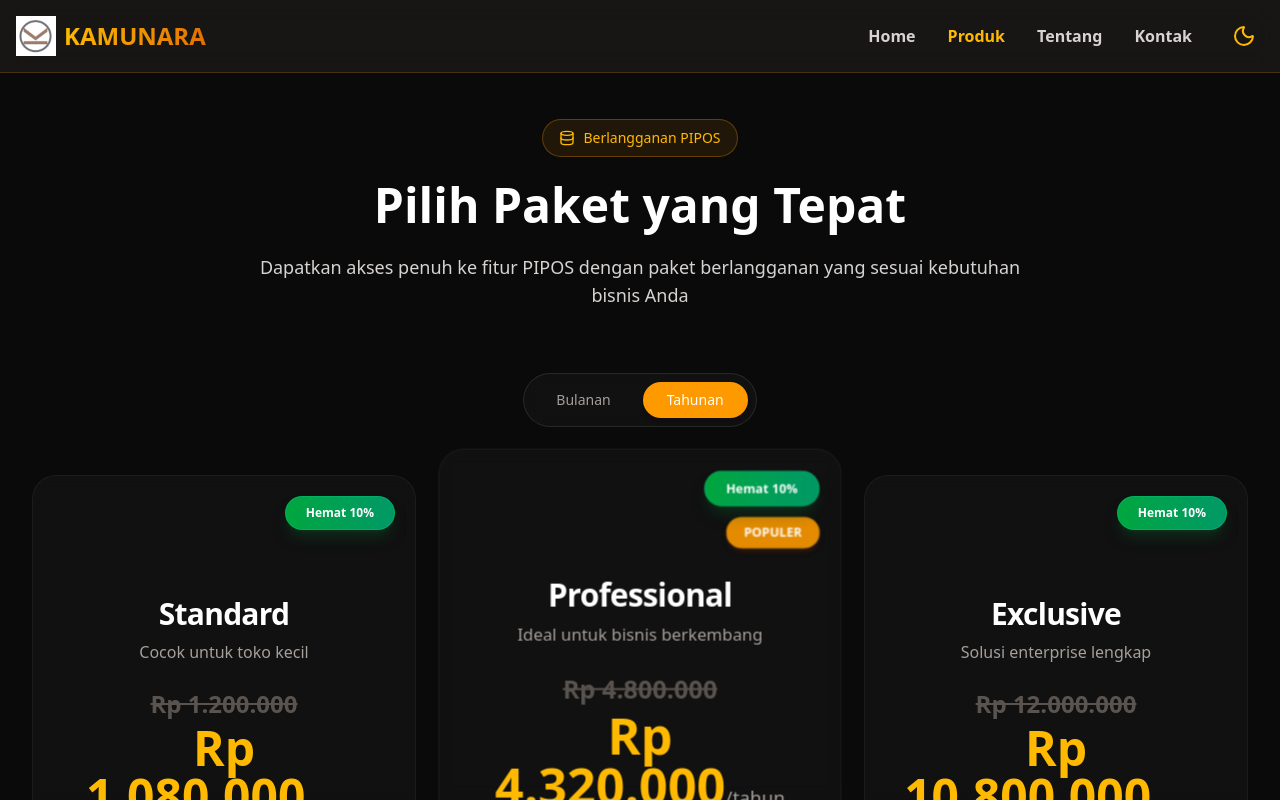
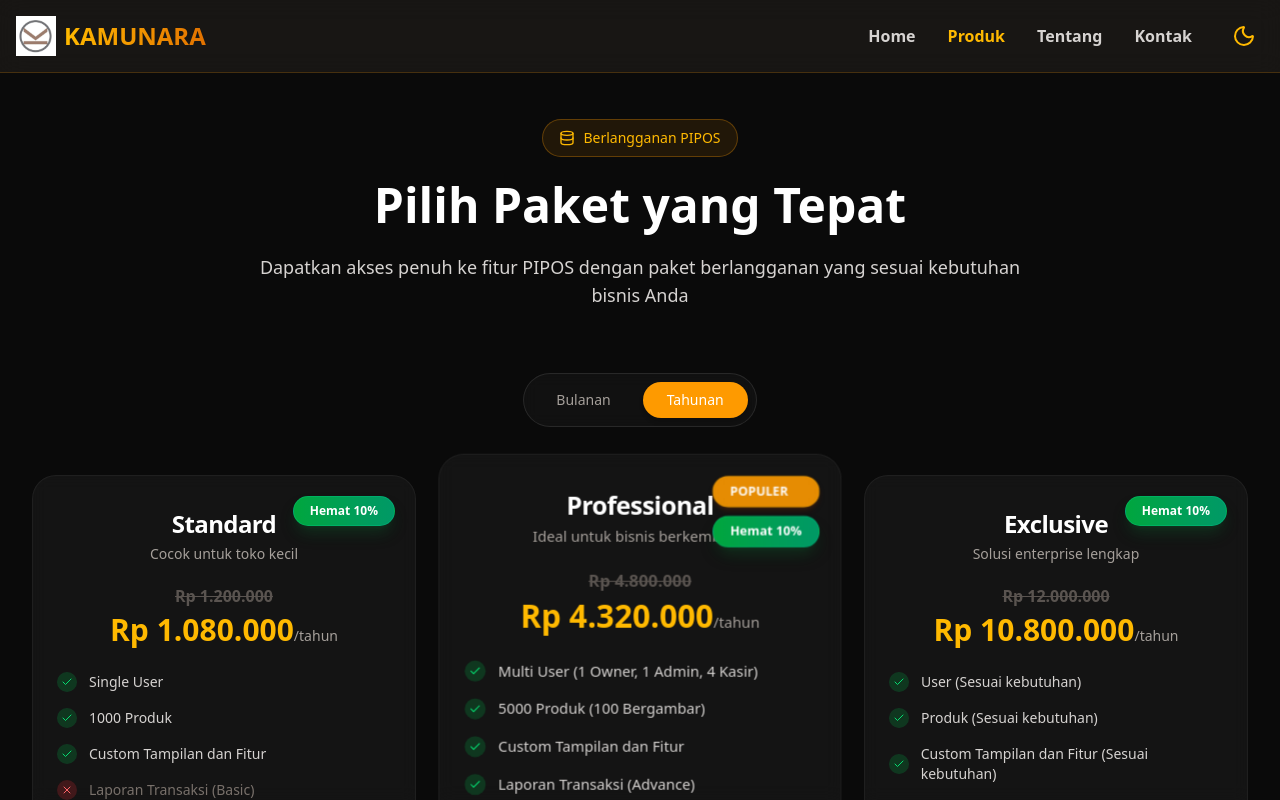
Before and after one commit to husnialfarisal-tech/kamunara, a Next.js app: page /produk in a window 1280 px wide. Both pictures are taken after a click on the button "Tahunan". Shown: the part 925-1725 px from the top of the page. Built offline with nearby package versions, Linux system fonts and the light colour scheme.

Commit message:
Hover bandel di produk

```diff
--- a/src/app/produk/page.tsx
+++ b/src/app/produk/page.tsx
@@ -60,9 +60,6 @@ const institutions = [
   { name: "Universitas Khairun", location: "Ternate", product: "PIPOS & KKNKU", description: "Sistem terintegrasi untuk manajemen kasir universitas dan website KKN - mengelola pembayaran mahasiswa dan program Kuliah Kerja Nyata", applications: ["Kasir Universitas", "Pendaftaran KKN", "Berkas Mahasiswa", "Manajemen Lokasi"] }
 ]
 
-// ============================================
-// COMPONENTS
-// ============================================
 
 function HeroSection() {
   return (
@@ -102,13 +99,10 @@ function PIPOSSection() {
             initial={{ opacity: 0, y: 20 }}
             whileInView={{ opacity: 1, y: 0 }}
             viewport={{ once: true }}
-            whileHover={{ y: -8, scale: 1.04, boxShadow: '0 15px 30px -8px rgba(245, 158, 11, 0.45)', transition: { duration: 0.14, ease: 'easeOut' } }}
-            className="group relative inline-flex items-center gap-2 bg-amber-500/10 border border-amber-500/30 rounded-full px-4 py-2 overflow-hidden"
+            whileHover={{ y: -4, scale: 1.02, boxShadow: '0 8px 20px -6px rgba(245, 158, 11, 0.4)', transition: { duration: 0.14, ease: 'easeOut' } }}
+            className="group relative inline-flex items-center gap-2 bg-amber-500/10 border border-amber-500/30 rounded-full px-4 py-2"
           >
-            <div className="absolute inset-0 opacity-0 group-hover:opacity-60 transition-opacity duration-150 pointer-events-none">
-              <div className="absolute inset-0 bg-gradient-to-br from-amber-500/30 to-transparent blur-xl scale-110" />
-            </div>
-            <Database className="w-4 h-4 text-amber-400 transition-transform duration-150 group-hover:scale-125 group-hover:-rotate-6" />
+            <Database className="w-4 h-4 text-amber-400 transition-transform duration-150 group-hover:scale-110 group-hover:-rotate-3" />
             <span className="text-amber-400 text-sm font-medium transition-colors duration-150 group-hover:text-amber-200">Manajemen Kasir</span>
           </motion.div>
           <h2 className="text-4xl md:text-5xl font-bold text-white">PIPOS</h2>
@@ -121,15 +115,13 @@ function PIPOSSection() {
             <div className="flex items-center gap-3 text-stone-300"><Database className="w-5 h-5 text-amber-400" /><span>Laporan dan analisis bisnis lengkap</span></div>
           </div>
         </div>
+        {/* Piposs */}
         <motion.div
           whileHover={{ y: -14, scale: 1.045, boxShadow: '0 22px 45px -12px rgba(245, 158, 11, 0.55)', transition: { duration: 0.14, ease: 'easeOut' } }}
           className="group relative bg-neutral-900/60 backdrop-blur-sm border border-white/5 hover:border-amber-500/30 rounded-3xl p-8 overflow-hidden"
         >
-          <div className="absolute inset-0 opacity-0 group-hover:opacity-70 transition-opacity duration-150 pointer-events-none">
-            <div className="absolute inset-0 bg-gradient-to-br from-amber-500/20 to-transparent blur-2xl scale-110" />
-          </div>
           <div className="bg-neutral-800/50 rounded-2xl p-10 text-center relative z-10">
-            <Database className="w-32 h-32 mx-auto text-amber-400 mb-6 transition-transform duration-150 group-hover:scale-125 group-hover:-rotate-3" />
+            <Database className="w-32 h-32 mx-auto text-amber-400 mb-6 transition-transform duration-150 group-hover:scale-120 group-hover:-rotate-3" />
             <h3 className="text-2xl font-bold text-white mb-2 transition-colors duration-150 group-hover:text-amber-200">PIPOS</h3>
             <p className="text-stone-400 transition-colors duration-150 group-hover:text-stone-100">Point of Sale System dengan 3 Role Akses</p>
           </div>
@@ -161,10 +153,16 @@ function SubscriptionSection() {
           transition={{ duration: 0.7 }}
           className="text-center mb-16"
         >
-          <div className="inline-flex items-center gap-2 bg-amber-500/10 border border-amber-500/30 rounded-full px-4 py-2 mb-6">
-            <Database className="w-4 h-4 text-amber-400" />
-            <span className="text-amber-400 text-sm font-medium">Berlangganan PIPOS</span>
-          </div>
+          <motion.div
+            initial={{ opacity: 0, y: 20 }}
+            whileInView={{ opacity: 1, y: 0 }}
+            viewport={{ once: true }}
+            whileHover={{ y: -4, scale: 1.02, boxShadow: '0 8px 20px -6px rgba(245, 158, 11, 0.4)', transition: { duration: 0.14, ease: 'easeOut' } }}
+            className="group relative inline-flex items-center gap-2 bg-amber-500/10 border border-amber-500/30 rounded-full px-4 py-2 mb-6"
+          >
+            <Database className="w-4 h-4 text-amber-400 transition-transform duration-150 group-hover:scale-110 group-hover:-rotate-3" />
+            <span className="text-amber-400 text-sm font-medium transition-colors duration-150 group-hover:text-amber-200">Berlangganan PIPOS</span>
+          </motion.div>
           <h2 className="text-4xl md:text-5xl font-bold text-white mb-6">Pilih Paket yang Tepat</h2>
           <p className="text-lg text-stone-300 max-w-3xl mx-auto">
             Dapatkan akses penuh ke fitur PIPOS dengan paket berlangganan yang sesuai kebutuhan bisnis Anda
@@ -207,76 +205,79 @@ function SubscriptionSection() {
               viewport={{ once: true }}
               transition={{ duration: 0.6, delay: idx * 0.1 }}
               whileHover={{
-                y: -14,
-                scale: 1.045,
-                boxShadow: '0 22px 45px -12px rgba(245, 158, 11, 0.55)',
+                y: -8,
+                scale: 1.02,
+                boxShadow: '0 12px 30px -8px rgba(245, 158, 11, 0.4)',
                 transition: { duration: 0.14, ease: 'easeOut' },
               }}
               className={`
-                group relative bg-neutral-900/60 backdrop-blur-sm
+                group relative bg-neutral-900/80 backdrop-blur-sm
                 border border-white/5 hover:border-amber-500/30
-                rounded-3xl overflow-hidden transition-all duration-300
+                rounded-3xl overflow-hidden
                 ${pkg === 'prof' ? 'border-amber-500/50 lg:scale-105' : ''}
-                ${!isMonthly ? 'pt-20 pb-10' : 'pt-6 pb-10'}
               `}
               >
+              {/* Badges dalam 1 kolom */}
+              <div className="absolute top-5 right-5 z-20 flex flex-col gap-2">
                 {/* Badge POPULER */}
                 {pkg === 'prof' && (
-                <div className="absolute top-16 right-5 z-20">
-                  <div className="
+                  <motion.div
+                    initial={{ opacity: 0, x: 20 }}
+                    animate={{ opacity: 1, x: 0 }}
+                    exit={{ opacity: 0, x: 20 }}
+                    className="
                       bg-amber-500/90 backdrop-blur-sm border border-amber-400/30
                       text-white text-xs font-semibold px-4 py-1.5 rounded-full
                       shadow-md shadow-amber-900/30
-                  ">
+                    "
+                  >
                     POPULER
-                  </div>
-                </div>
+                  </motion.div>
                 )}
 
-              {/* Badge Hemat 10% - Posisi aman, tidak akan menumpuk */}
+                {/* Badge Hemat 10% - dengan efek masuk */}
                 {!isMonthly && (
-                <div className="absolute top-5 right-5 z-30">
-                  <div className="
+                  <motion.div
+                    initial={{ opacity: 0, y: -10, scale: 0.8 }}
+                    animate={{ opacity: 1, y: 0, scale: 1 }}
+                    transition={{ type: 'spring', stiffness: 400, damping: 25 }}
+                    className="
                       bg-gradient-to-r from-green-600 to-emerald-600
                       backdrop-blur-md border border-emerald-400/30
-                    text-white text-xs font-semibold px-5 py-2 rounded-full
-                    shadow-lg shadow-green-900/40 transform transition-all duration-300
-                    group-hover:scale-105 group-hover:shadow-green-600/50
-                  ">
+                      text-white text-xs font-semibold px-4 py-1.5 rounded-full
+                      shadow-lg shadow-green-900/40
+                    "
+                  >
                     Hemat 10%
-                  </div>
-                </div>
+                  </motion.div>
                 )}
-
-              <div className="absolute inset-0 opacity-0 group-hover:opacity-70 transition-opacity duration-150 pointer-events-none">
-                <div className="absolute inset-0 bg-gradient-to-br from-amber-500/20 to-transparent blur-2xl scale-110" />
               </div>
 
-              <div className="relative z-10 px-6">
-                <div className={`text-center mb-8 ${!isMonthly ? 'mt-10' : 'mt-4'}`}>
-                  <h3 className="text-2xl md:text-3xl font-bold text-white mb-2 tracking-tight">
+              <div className="relative z-10 px-6 pt-8 pb-6">
+                <div className="text-center mb-6">
+                  <h3 className="text-xl md:text-2xl font-bold text-white mb-1 tracking-tight">
                     {pkg === 'standar' ? 'Standard' : pkg === 'prof' ? 'Professional' : 'Exclusive'}
                   </h3>
-                  <p className="text-stone-400 text-sm md:text-base">
+                  <p className="text-stone-400 text-xs md:text-sm">
                     {pkg === 'standar' ? 'Cocok untuk toko kecil' : pkg === 'prof' ? 'Ideal untuk bisnis berkembang' : 'Solusi enterprise lengkap'}
                   </p>
 
-                  <div className="mt-6">
+                  <div className="mt-5">
                     {isMonthly ? (
-                      <div className="text-4xl md:text-5xl font-bold text-amber-400">
-                        <div className="line-through text-stone-500 text-xl md:text-2xl opacity-70 mb-1">
+                      <div className="text-2xl md:text-3xl font-bold text-amber-400">
+                        <div className="line-through text-stone-500 text-sm md:text-base opacity-70 mb-1">
                           {pkg === 'standar' ? 'Rp 200.000' : pkg === 'prof' ? 'Rp 600.000' : 'Rp 1.500.000'}
                         </div>
                         {formatPrice(packagePrices[pkg as keyof typeof packagePrices].monthly)}
-                        <span className="text-base md:text-lg text-stone-400 font-normal">/bulan</span>
+                        <span className="text-sm text-stone-400 font-normal">/bulan</span>
                       </div>
                     ) : (
-                      <div className="text-4xl md:text-5xl font-bold text-amber-400">
-                        <div className="line-through text-stone-500 text-xl md:text-2xl opacity-70 mb-1">
+                      <div className="text-2xl md:text-3xl font-bold text-amber-400">
+                        <div className="line-through text-stone-500 text-sm md:text-base opacity-70 mb-1">
                           {pkg === 'standar' ? 'Rp 1.200.000' : pkg === 'prof' ? 'Rp 4.800.000' : 'Rp 12.000.000'}
                         </div>
                         {formatPrice(packagePrices[pkg as keyof typeof packagePrices].annual)}
-                        <span className="text-base md:text-lg text-stone-400 font-normal">/tahun</span>
+                        <span className="text-sm text-stone-400 font-normal">/tahun</span>
                       </div>
                     )}
                   </div>
@@ -314,9 +315,9 @@ function SubscriptionSection() {
                   className="
                     w-full bg-gradient-to-r from-amber-500 to-amber-600
                     hover:from-amber-600 hover:to-amber-700
-                    text-white font-semibold py-3.5 px-6 rounded-xl
-                    transition-all duration-300 hover:shadow-xl hover:shadow-amber-500/30
-                    transform hover:-translate-y-1 active:scale-95
+                    text-white font-semibold py-3 px-4 rounded-xl
+                    transition-all duration-300 hover:shadow-lg hover:shadow-amber-500/30
+                    transform hover:-translate-y-0.5 active:scale-95 text-sm
                   "
                 >
                   Pilih {pkg === 'standar' ? 'Standard' : pkg === 'prof' ? 'Professional' : 'Exclusive'}
@@ -366,20 +367,23 @@ function KKNKUSection() {
           whileHover={{ y: -14, scale: 1.045, boxShadow: '0 22px 45px -12px rgba(245, 158, 11, 0.55)', transition: { duration: 0.14, ease: 'easeOut' } }}
           className="group relative bg-neutral-900/60 backdrop-blur-sm border border-white/5 hover:border-amber-500/30 rounded-3xl p-8 overflow-hidden order-2 lg:order-1"
         >
-          <div className="absolute inset-0 opacity-0 group-hover:opacity-70 transition-opacity duration-150 pointer-events-none">
-            <div className="absolute inset-0 bg-gradient-to-br from-amber-500/20 to-transparent blur-2xl scale-110" />
-          </div>
           <div className="bg-neutral-800/50 rounded-2xl p-10 text-center relative z-10">
-            <Smartphone className="w-32 h-32 mx-auto text-amber-400 mb-6 transition-transform duration-150 group-hover:scale-125 group-hover:-rotate-3" />
+            <Smartphone className="w-32 h-32 mx-auto text-amber-400 mb-6 transition-transform duration-150 group-hover:scale-120 group-hover:-rotate-3" />
             <h3 className="text-2xl font-bold text-white mb-2 transition-colors duration-150 group-hover:text-amber-200">KKNKU</h3>
             <p className="text-stone-400 transition-colors duration-150 group-hover:text-stone-100">Kuliah Kerja Nyata Universitas Khairun</p>
           </div>
         </motion.div>
         <div className="space-y-6 order-1 lg:order-2">
-          <div className="inline-flex items-center gap-2 bg-amber-500/10 border border-amber-500/30 rounded-full px-4 py-2">
-            <Smartphone className="w-4 h-4 text-amber-400" />
-            <span className="text-amber-400 text-sm font-medium">Manajemen KKN</span>
-          </div>
+          <motion.div
+            initial={{ opacity: 0, y: 20 }}
+            whileInView={{ opacity: 1, y: 0 }}
+            viewport={{ once: true }}
+            whileHover={{ y: -4, scale: 1.02, boxShadow: '0 8px 20px -6px rgba(245, 158, 11, 0.4)', transition: { duration: 0.14, ease: 'easeOut' } }}
+            className="group relative inline-flex items-center gap-2 bg-amber-500/10 border border-amber-500/30 rounded-full px-4 py-2"
+          >
+            <Smartphone className="w-4 h-4 text-amber-400 transition-transform duration-150 group-hover:scale-110 group-hover:-rotate-3" />
+            <span className="text-amber-400 text-sm font-medium transition-colors duration-150 group-hover:text-amber-200">Manajemen KKN</span>
+          </motion.div>
           <h2 className="text-4xl md:text-5xl font-bold text-white">KKNKU</h2>
           <p className="text-lg text-stone-300 leading-relaxed">
             Website manajemen Kuliah Kerja Nyata (KKN) untuk Universitas Khairun Ternate. Sistem terintegrasi untuk mengelola pendaftaran KKN, pengurusan berkas, dan pemilihan lokasi KKN dengan mudah dan terorganisir.
@@ -430,13 +434,10 @@ function StatisticsSection() {
           whileInView={{ opacity: 1, y: 0 }}
           viewport={{ once: true }}
           transition={{ duration: 0.6, delay: i * 0.1 }}
-          whileHover={{ y: -14, scale: 1.045, boxShadow: '0 22px 45px -12px rgba(255, 255, 255, 0.45)', transition: { duration: 0.14, ease: 'easeOut' } }}
-          className="group relative p-6 bg-neutral-900/60 backdrop-blur-sm border border-white/5 hover:border-white/30 text-center overflow-hidden rounded-2xl"
+          whileHover={{ y: -8, scale: 1.02, boxShadow: '0 12px 30px -8px rgba(255, 255, 255, 0.35)', transition: { duration: 0.14, ease: 'easeOut' } }}
+          className="group relative p-6 bg-neutral-900/80 backdrop-blur-sm border border-white/5 hover:border-white/30 text-center overflow-hidden rounded-2xl"
         >
-          <div className="absolute inset-0 opacity-0 group-hover:opacity-70 transition-opacity duration-150 pointer-events-none">
-            <div className="absolute inset-0 bg-gradient-to-br from-white/20 to-transparent blur-2xl scale-110" />
-          </div>
-          <stat.icon className="w-8 h-8 text-white mx-auto mb-3 transition-transform duration-150 group-hover:scale-125 group-hover:-rotate-3" />
+          <stat.icon className="w-8 h-8 text-white mx-auto mb-3 transition-transform duration-150 group-hover:scale-110 group-hover:-rotate-3" />
           <div className="text-3xl font-bold text-white mb-2 transition-colors duration-150 group-hover:text-white">{stat.value}</div>
           <p className="text-stone-300 text-sm transition-colors duration-150 group-hover:text-stone-100">{stat.label}</p>
         </motion.div>
@@ -455,15 +456,12 @@ function InstitutionsSection() {
           whileInView={{ opacity: 1, y: 0 }}
           viewport={{ once: true }}
           transition={{ delay: index * 0.1 }}
-          whileHover={{ y: -14, scale: 1.045, boxShadow: '0 22px 45px -12px rgba(255, 255, 255, 0.45)', transition: { duration: 0.14, ease: 'easeOut' } }}
-          className="group relative bg-neutral-900/60 backdrop-blur-sm border border-white/5 hover:border-white/30 rounded-2xl p-6 overflow-hidden transition-all"
+          whileHover={{ y: -8, scale: 1.02, boxShadow: '0 12px 30px -8px rgba(255, 255, 255, 0.35)', transition: { duration: 0.14, ease: 'easeOut' } }}
+          className="group relative bg-neutral-900/80 backdrop-blur-sm border border-white/5 hover:border-white/30 rounded-2xl p-6 overflow-hidden"
         >
-          <div className="absolute inset-0 opacity-0 group-hover:opacity-70 transition-opacity duration-150 pointer-events-none">
-            <div className="absolute inset-0 bg-gradient-to-br from-white/20 to-transparent blur-2xl scale-110" />
-          </div>
           <div className="flex items-center gap-3 mb-4 relative z-10">
             <div className="bg-white/10 rounded-xl p-3">
-              <Building2 className="w-6 h-6 text-white transition-transform duration-150 group-hover:scale-125 group-hover:-rotate-3" />
+              <Building2 className="w-6 h-6 text-white transition-transform duration-150 group-hover:scale-110 group-hover:-rotate-3" />
             </div>
             <div>
               <h3 className="text-xl font-bold text-white transition-colors duration-150 group-hover:text-white">{instansi.name}</h3>
```
Lines whose indentation alone changed are shown as unchanged.
